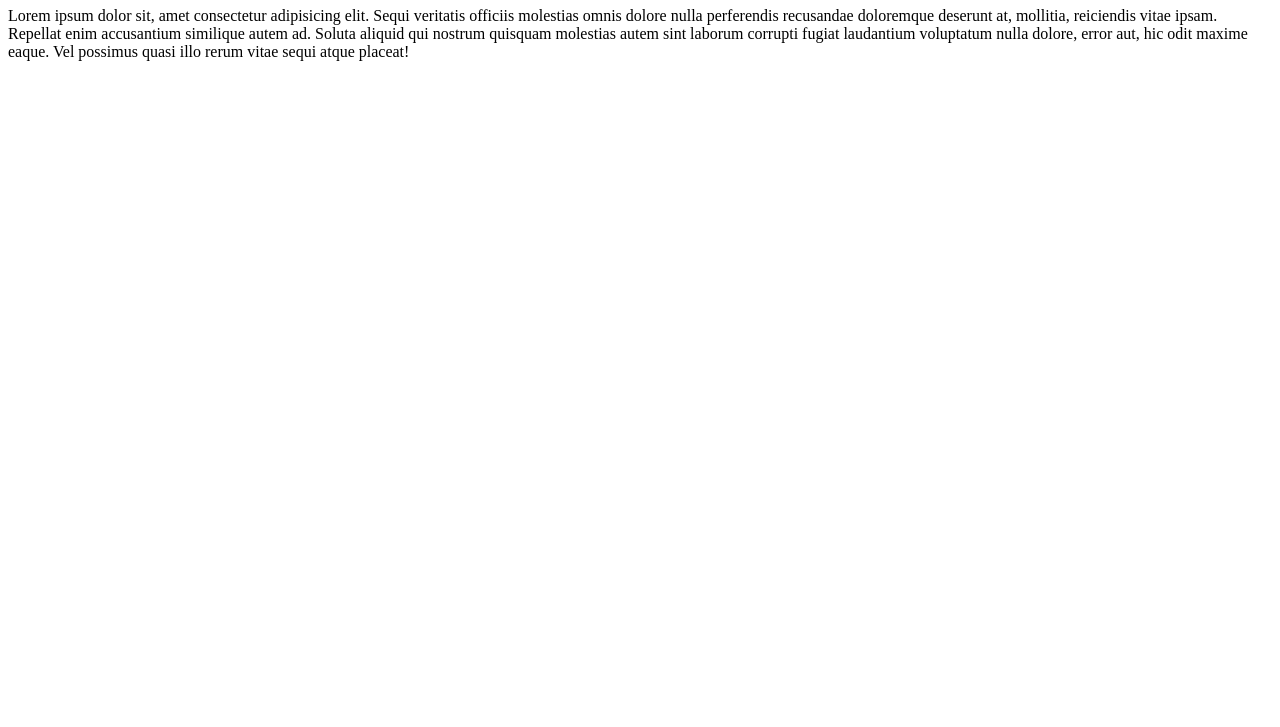
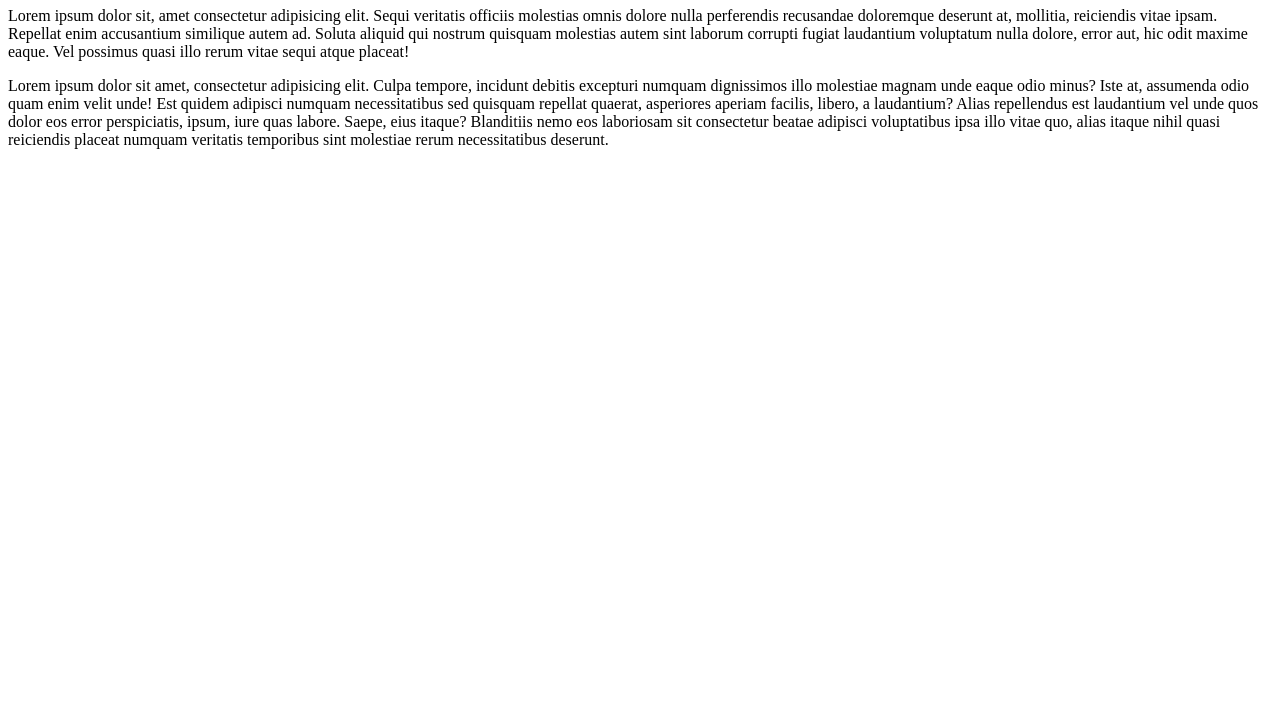
Before and after one commit to apexdevrizwan/ecom_hec, a plain HTML site: page Ali.html in a window 1280 px wide. Shown: the part 73-800 px from the top of the page. Drawn offline with Linux system fonts and the light colour scheme.

Commit message:
new upload 2

```diff
--- a/Ali.html
+++ b/Ali.html
@@ -11,7 +11,9 @@
 Soluta aliquid qui nostrum quisquam molestias autem sint laborum corrupti fugiat laudantium voluptatum nulla dolore, error aut, hic odit maxime eaque. Vel possimus quasi illo rerum vitae sequi atque placeat!
 
 </p>
-
+<p>Lorem ipsum dolor sit amet, consectetur adipisicing elit. Culpa tempore, incidunt debitis excepturi numquam dignissimos illo molestiae magnam unde eaque odio minus? Iste at, assumenda odio quam enim velit unde!
+Est quidem adipisci numquam necessitatibus sed quisquam repellat quaerat, asperiores aperiam facilis, libero, a laudantium? Alias repellendus est laudantium vel unde quos dolor eos error perspiciatis, ipsum, iure quas labore.
+Saepe, eius itaque? Blanditiis nemo eos laboriosam sit consectetur beatae adipisci voluptatibus ipsa illo vitae quo, alias itaque nihil quasi reiciendis placeat numquam veritatis temporibus sint molestiae rerum necessitatibus deserunt.</p>
 
 </body>
 </html>
```
